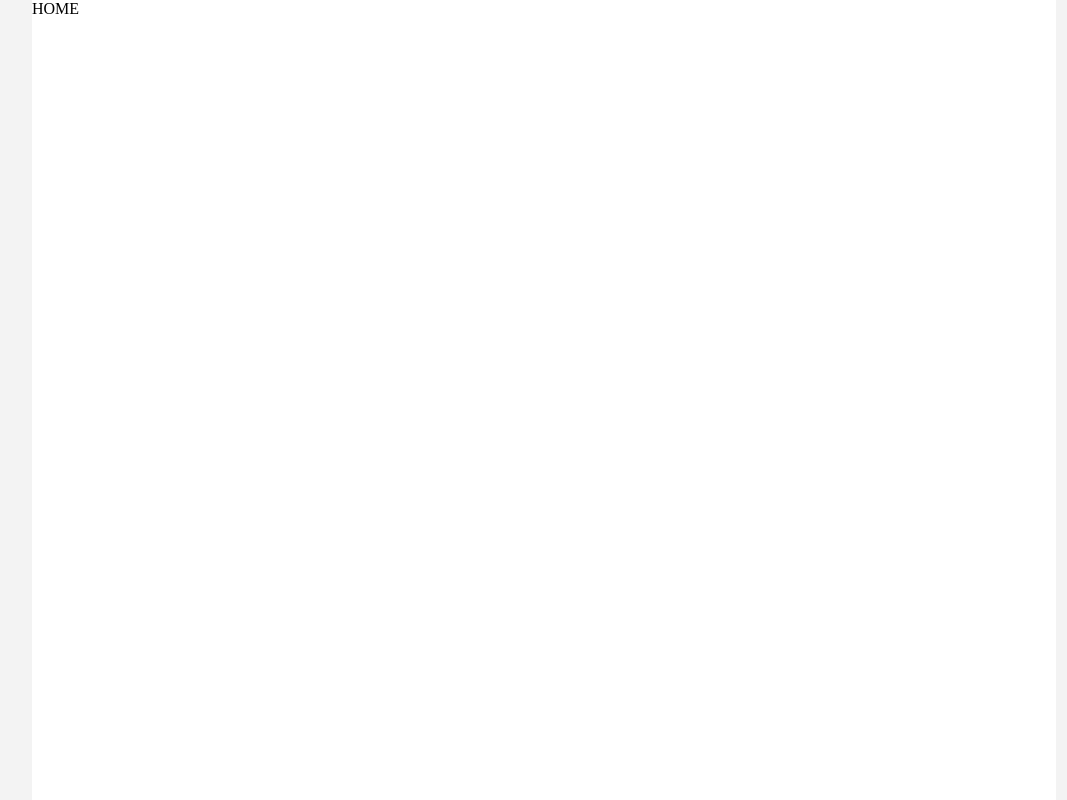
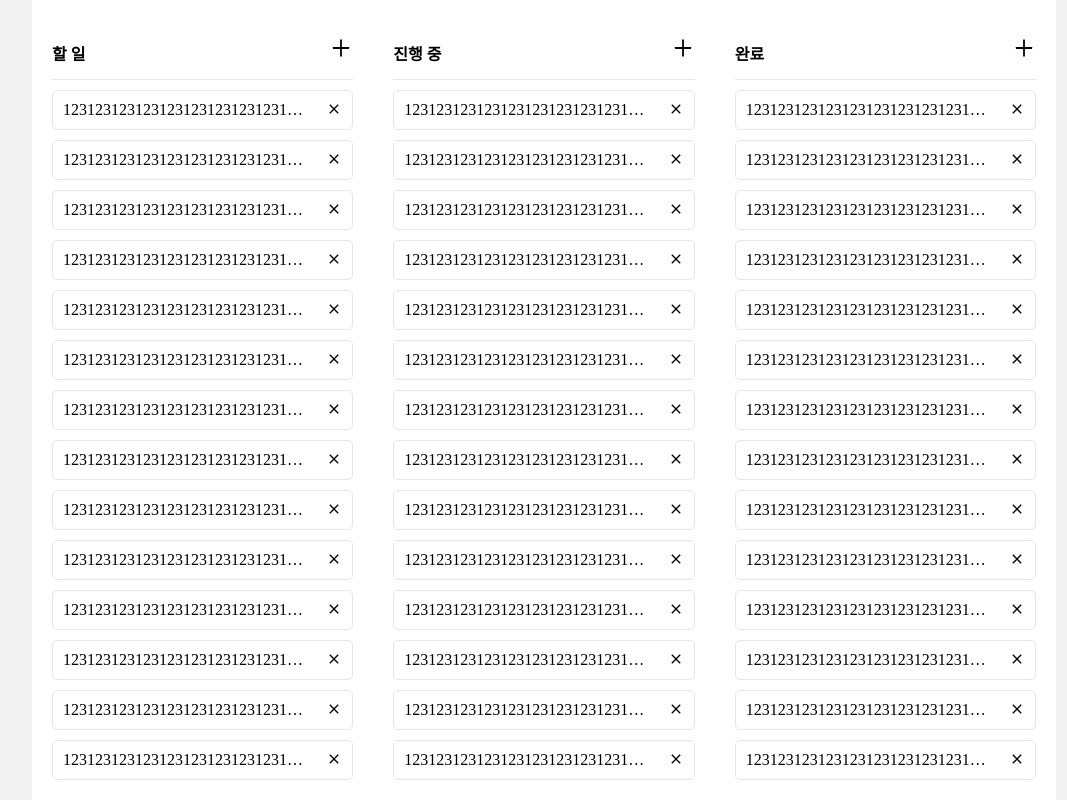
Before and after one commit to bytrustu/wanted-pre-onboarding-trello, a React (Create React App) app: page / in a window 1280 px wide. Shown: the whole page, without its empty margins (96-1163 px from the left). Built offline with nearby package versions, Linux system fonts and the light colour scheme.

Commit message:
feat: BoardList, BoardItem UI 추가

```diff
--- /dev/null
+++ b/src/ui/components/board/BoardItem.tsx
@@ -0,0 +1,48 @@
+import React from 'react';
+import styled from 'styled-components';
+
+import IconButton from '../common/IconButton';
+
+const BoardItem = () => (
+  <Container draggable>
+    <Title>123123123123123123123123123123123123</Title>
+    <IconButton type="DELETE" size={16} onClick={() => {}} />
+  </Container>
+);
+
+export default BoardItem;
+
+const Container = styled.li`
+  display: flex;
+  justify-content: space-between;
+  align-items: center;
+  height: 40px;
+  border: 1px solid #e5e5e5;
+  border-radius: 5px;
+  cursor: grab;
+  margin-top: 10px;
+  padding: 10px;
+`;
+
+const Title = styled.span`
+  font-size: 16px;
+  font-weight: 500;
+  overflow: hidden;
+  white-space: nowrap;
+  text-overflow: ellipsis;
+  word-break: break-all;
+  display: inline-block;
+  max-width: 240px;
+  width: 240px;
+`;
+
+const DeleteButton = styled.button`
+  width: auto;
+  height: auto;
+  background-color: transparent;
+  border: none;
+  outline: none;
+  cursor: pointer;
+  padding: 0;
+  margin: 0;
+`;
--- /dev/null
+++ b/src/ui/components/board/BoardList.tsx
@@ -0,0 +1,56 @@
+import React from 'react';
+import styled from 'styled-components';
+
+import BoardItem from './BoardItem';
+import IconButton from '../common/IconButton';
+
+type BoardListProps = {
+  title: string;
+}
+const BoardList = ({ title }: BoardListProps) => {
+  console.log('board list');
+  return (
+    <Container>
+      <Header>
+        <h4>{title}</h4>
+        <IconButton type="CREATE" size={24} onClick={() => {}} />
+      </Header>
+      <Body>
+        {
+          new Array(50).fill('').map((_, index) => (
+            <BoardItem key={index} />
+          ))
+        }
+      </Body>
+    </Container>
+  );
+};
+
+export default BoardList;
+
+const Container = styled.section`
+  flex: 1 1 0;
+  width: 100%;
+  height: 100%;
+  margin: 0;
+  padding: 0;
+
+  & + & {
+    margin-left: 40px;
+  }
+`;
+
+const Header = styled.div`
+  display: flex;
+  justify-content: space-between;
+  border-bottom: 1px solid #e5e5e5;
+  height: 60px;
+`;
+
+const Body = styled.div`
+  width: 100%;
+  height: calc(100% - 60px);
+  overflow-y: auto;
+  margin: 0;
+  padding: 0;
+`;
--- /dev/null
+++ b/src/ui/components/common/IconButton.tsx
@@ -0,0 +1,43 @@
+import React from 'react';
+import styled from 'styled-components';
+import { MdClose } from 'react-icons/md';
+import { AiOutlinePlus } from 'react-icons/ai';
+
+const IconType = {
+  CREATE: AiOutlinePlus,
+  DELETE: MdClose
+};
+
+type IconButtonProps = {
+  type: keyof typeof IconType;
+  size: number;
+  onClick: () => void;
+  [key: string]: any;
+}
+
+const IconButton = ({
+  type,
+  size,
+  onClick,
+  ...props
+}: IconButtonProps) => {
+  const RenderButton = IconType[type];
+  return (
+    <Button {...props}>
+      <RenderButton size={size} />
+    </Button>
+  );
+};
+
+export default IconButton;
+
+const Button = styled.button`
+  width: auto;
+  height: auto;
+  background-color: transparent;
+  border: none;
+  outline: none;
+  cursor: pointer;
+  padding: 0;
+  margin: 0;
+`;
--- a/src/ui/pages/HomePage.tsx
+++ b/src/ui/pages/HomePage.tsx
@@ -1,12 +1,15 @@
 import React from 'react';
 
 import { Layout } from '../components/layout';
+import BoardList from '../components/board/BoardList';
 
 const HomePage = () => {
   console.log('home');
   return (
-    <Layout>
-      HOME
+    <Layout style={{ display: 'flex', padding: '20px' }}>
+      <BoardList title="할 일" />
+      <BoardList title="진행 중" />
+      <BoardList title="완료" />
     </Layout>
   );
 };
```
